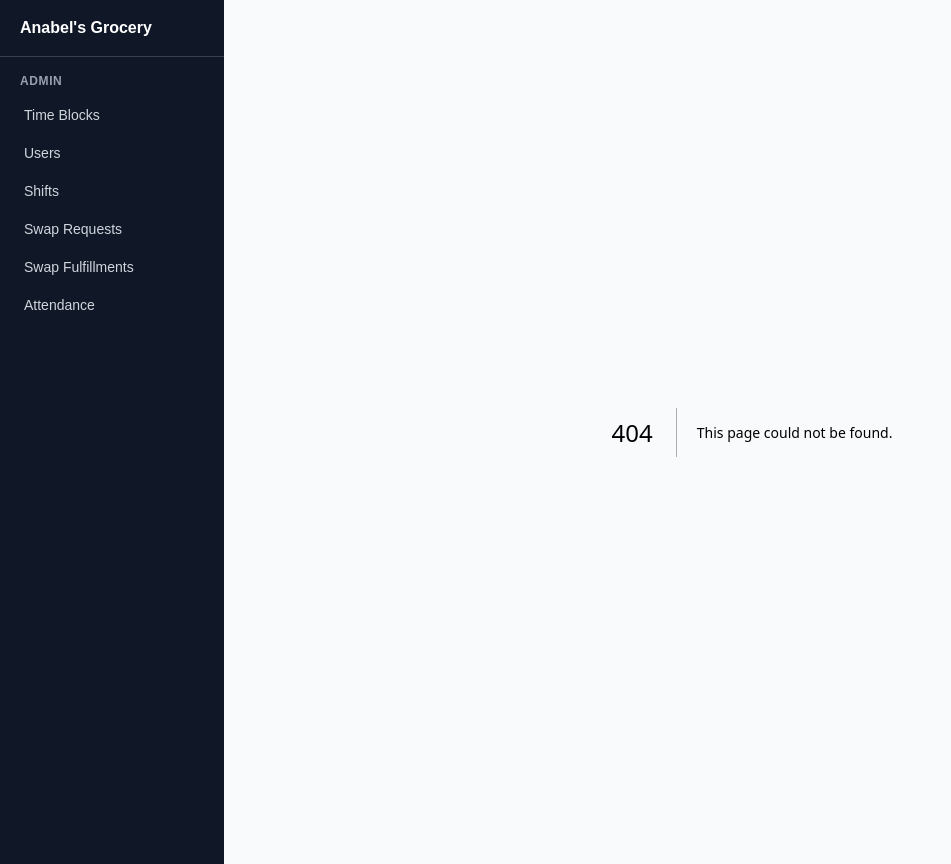
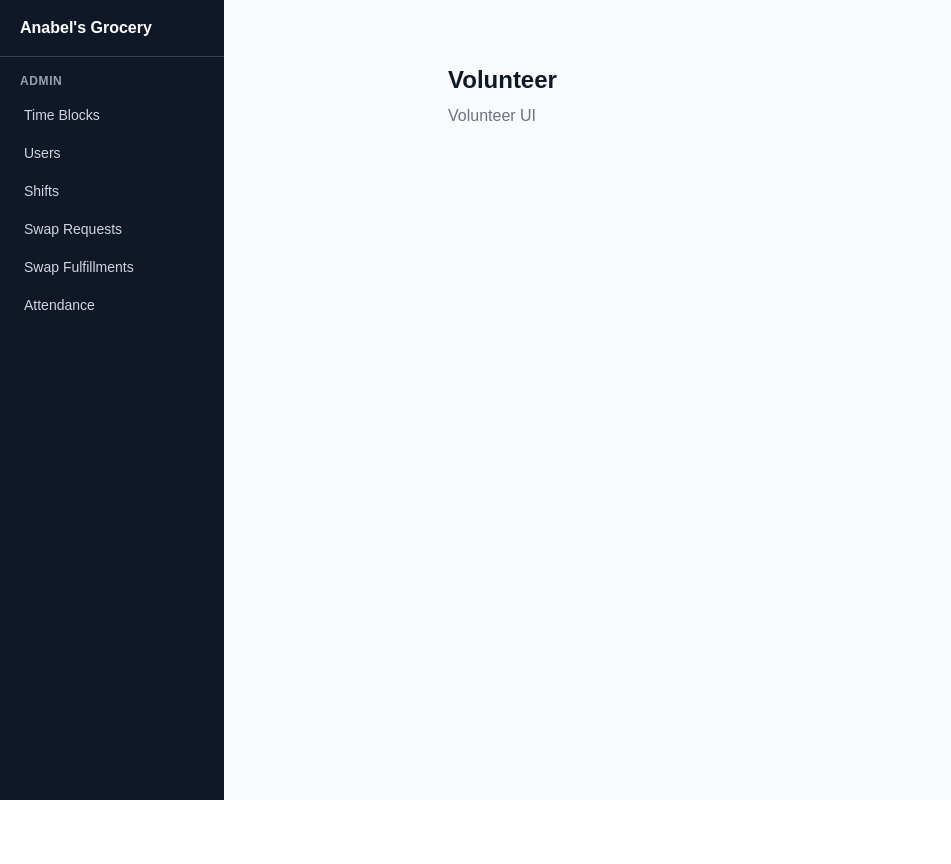
Before and after one commit to cornellh4i/anabels-grocery, a Next.js app: page /volunteer in a window 1280 px wide. Before the commit this address had no page. Shown: the whole page, without its empty margins (0-951 px from the left). After the commit the page ends 800 px from the top, so only its background shows below. Built offline with nearby package versions, Linux system fonts and the light colour scheme.

Commit message:
update TODOs for future frontend work and adjustments of admin pages based on updated schema

```diff
--- a/src/app/admin/swap-fulfillments/page.tsx
+++ b/src/app/admin/swap-fulfillments/page.tsx
@@ -1,15 +1,12 @@
-// TODO: List all swap fulfillments showing the volunteer covering the shift,
-//       the original swap request, the time block being covered, and approval status.
-//       Allow admins to approve a fulfillment by setting approvedBy and approvedAt
-//       via PUT /api/swap-fulfillments/[id].
+// TODO: List all swap fulfillments showing the volunteer covering the shift
+//       and the original swap request / shift being covered.
 
 export default function SwapFulfillmentsPage() {
   return (
     <div className="max-w-3xl mx-auto">
       <h1 className="text-2xl font-bold text-gray-900 mb-4">Swap Fulfillments</h1>
       <p className="text-gray-500 text-sm">
-        TODO: Show all pending and approved swap fulfillments. Allow admins to
-        approve a fulfillment (set approvedBy and approvedAt) or reject it.
+        TODO: Show all swap fulfillments (volunteer covering, original request, shift).
       </p>
     </div>
   );
--- a/src/app/admin/swap-requests/page.tsx
+++ b/src/app/admin/swap-requests/page.tsx
@@ -1,5 +1,5 @@
 // TODO: List all swap requests with requester name, shift date, status, and reason.
-//       Allow filtering by status (OPEN, PARTIALLY_FILLED, FILLED, CANCELLED).
+//       Allow filtering by status (OPEN, FILLED, CANCELLED).
 //       Allow admins to update the status of a swap request via PUT /api/swap-requests/[id].
 
 export default function SwapRequestsPage() {
--- a/src/app/page.tsx
+++ b/src/app/page.tsx
@@ -24,7 +24,7 @@ const adminLinks = [
   {
     href: '/admin/swap-fulfillments',
     label: 'Swap Fulfillments',
-    description: 'Approve volunteers covering swapped shifts',
+    description: 'View volunteers covering swapped shifts',
   },
   {
     href: '/admin/attendance',
--- /dev/null
+++ b/src/app/volunteer/page.tsx
@@ -0,0 +1,8 @@
+export default function VolunteerPage() {
+  return (
+    <div className="max-w-2xl mx-auto p-8">
+      <h1 className="text-2xl font-bold text-gray-900">Volunteer</h1>
+      <p className="text-gray-500 mt-2">Volunteer UI</p>
+    </div>
+  );
+}
```
Also changed, not shown: src/types/index.ts (+4 -10 lines), 1 other file (tests, documents, lock files or other folders).
